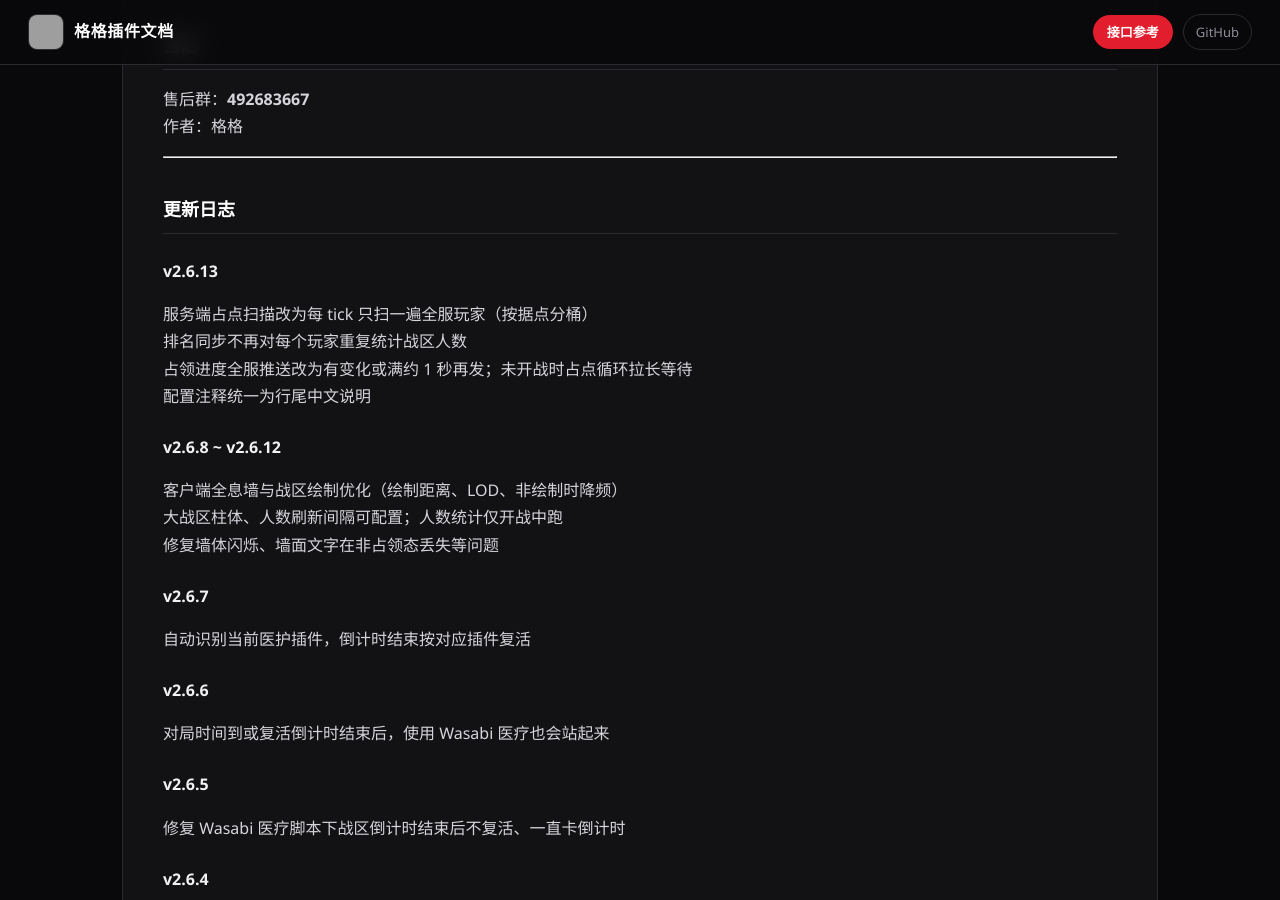
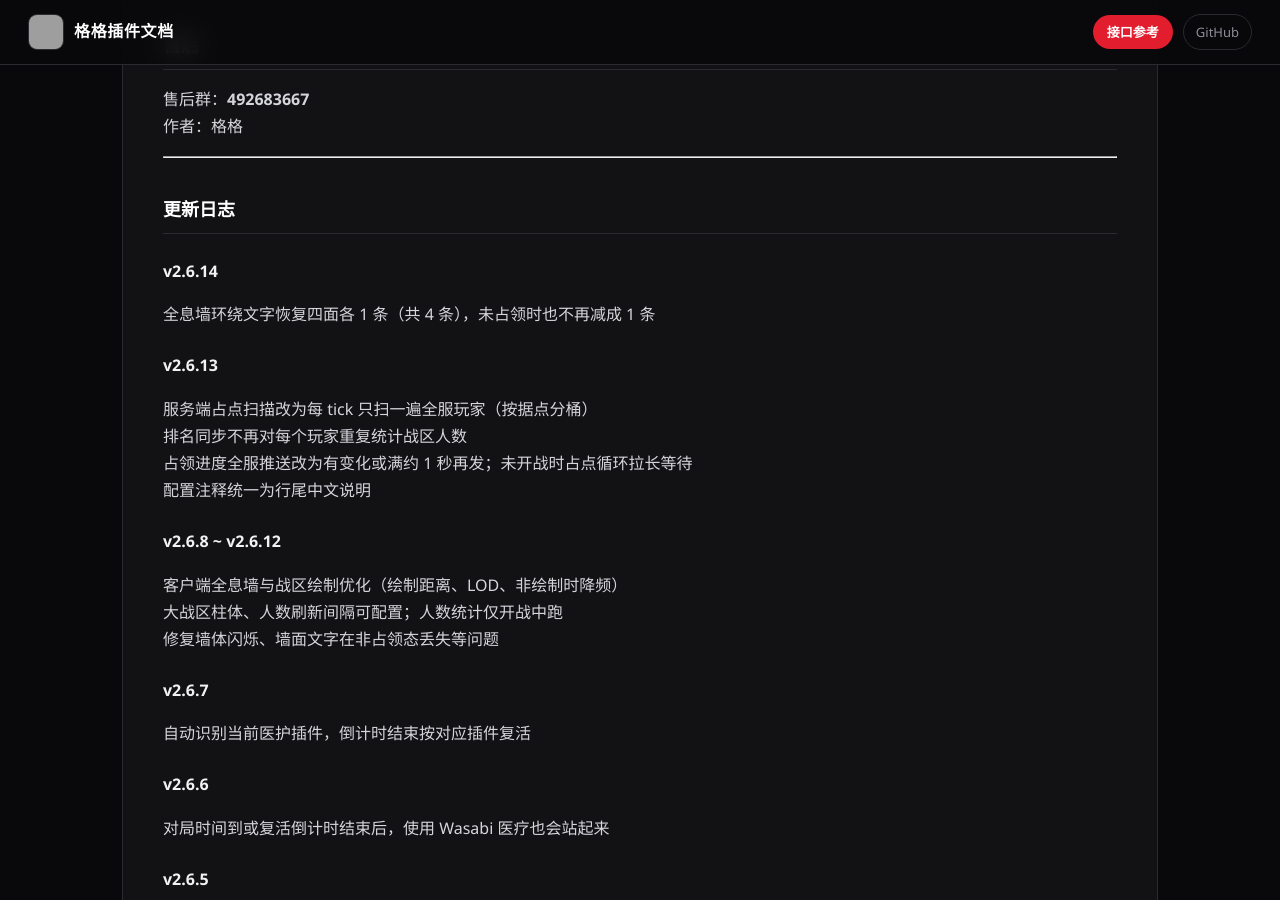
Before and after one commit to gege806/gege-docs, a Jekyll site: the page built from plugins/gg-territory-rank.md, in a window 1280 px wide and 900 px high, scrolled down 5979 px. Built offline with Jekyll 4.4.1, drawn with Linux system fonts in a browser that asks for light colours; grey boxes are pictures that could not be loaded.

Commit message:
docs(gg_territory_rank): v2.6.14 restore 4 orbiting wall texts
Co-authored-by: Cursor <cursoragent@cursor.com>

```diff
--- a/plugins/gg-territory-rank.md
+++ b/plugins/gg-territory-rank.md
@@ -10,7 +10,7 @@ FiveM 黑帮服领地争夺插件：战区红圈、A/B/C 据点占领、全息
 - 框架：**ESX / QBCore / QBX**（可自动识别）
 - 帮派：**rcore 帮派** 或 **QBX/QB 自带帮派**
 
-当前版本见 `fxmanifest.lua`（v2.6.13）。
+当前版本见 `fxmanifest.lua`（v2.6.14）。
 
 ---
 
@@ -241,6 +241,10 @@ Config.AdminLicenses = {
 
 ## 更新日志
 
+### v2.6.14
+
+- 全息墙环绕文字恢复四面各 1 条（共 4 条），未占领时也不再减成 1 条
+
 ### v2.6.13
 
 - 服务端占点扫描改为每 tick 只扫一遍全服玩家（按据点分桶）
```
